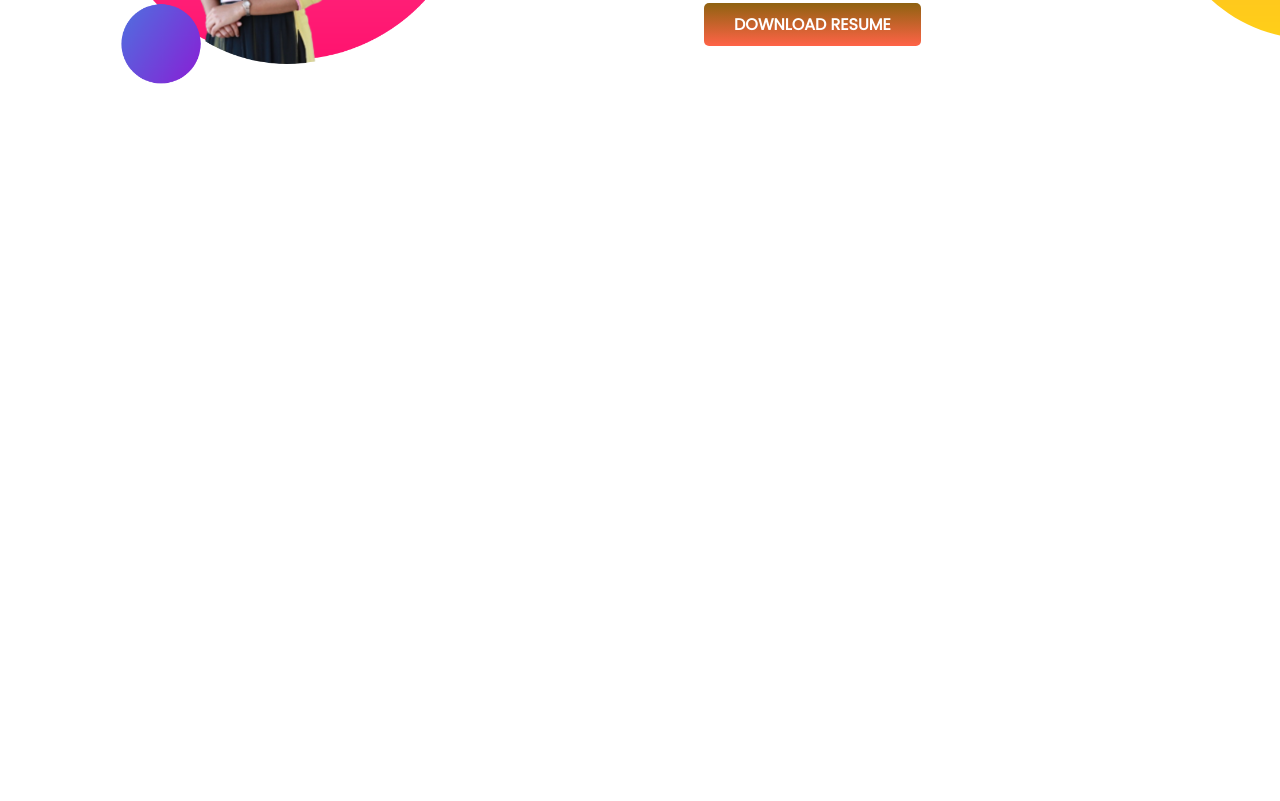
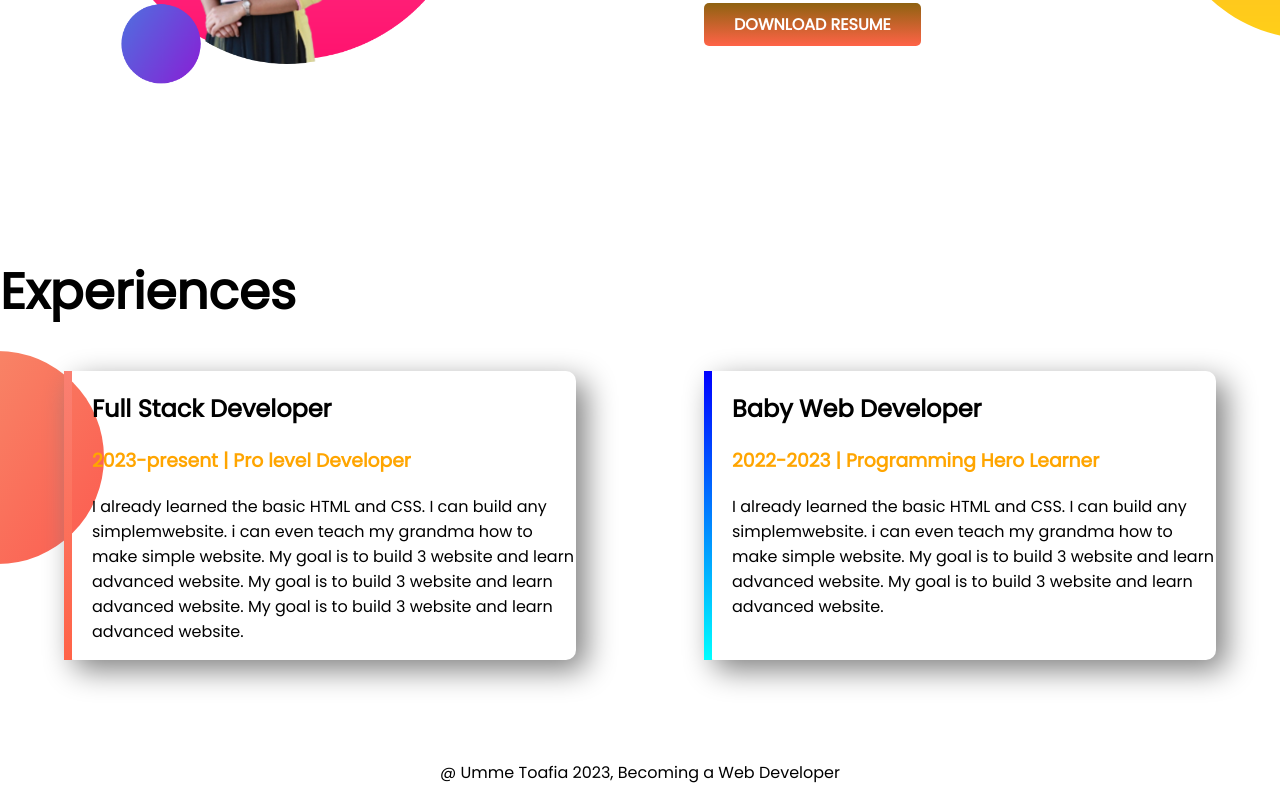
Before and after one commit to toafia/developer-portfolio, a plain HTML site: page index.html in a window 1280 px wide. Shown: the part 1090-1891 px from the top of the page. Before the commit the page ends 1345 px from the top, so only its background shows below. Drawn offline with Linux system fonts and the light colour scheme.

Commit message:
new code added

```diff
--- a/index.html
+++ b/index.html
@@ -13,7 +13,7 @@
 </head>
 
 <body>
-    <section class="top-banner">
+    <section class="top-banner flexible-container">
         <div class="half-width">
             <h1>Welcome To</h1>
             <h1> <span class="orange-color">Umme Toafia</span> World!</h1>
@@ -29,7 +29,7 @@
             <img src="images/toafia.png" alt="">
         </div>
     </section>
-    <section class="dream-big">
+    <section class="dream-big flexible-container">
         <div class="half-width">
             <img src="images/happy.png" alt="">
         </div>
@@ -43,6 +43,36 @@
 
     </section>
 
+    <section class="Experience-area">
+        <h1>Experiences</h1>
+        <div class="flexible-container">
+            <div id="Full-stack-dev" class="full-developer">
+                <h2>Full Stack Developer</h2>
+                <h3 class="orange-color">2023-present | Pro level Developer</h3>
+                <p>I already learned the basic HTML and CSS. I can build any simplemwebsite. i can even teach my grandma
+                    how
+                    to make simple website. My goal is to build 3 website and learn advanced website. My goal is to
+                    build 3
+                    website and learn advanced website. My goal is to build 3 website and learn advanced website.</p>
+
+            </div>
+            <div id="baby-web-dev" class="full-developer">
+                <h2>Baby Web Developer</h2>
+                <h3 class="orange-color">2022-2023 | Programming Hero Learner</h3>
+                <p>I already learned the basic HTML and CSS. I can build any simplemwebsite. i can even teach my grandma
+                    how
+                    to make simple website. My goal is to build 3 website and learn advanced website. My goal is to
+                    build 3
+                    website and learn advanced website.</p>
+            </div>
+        </div>
+
+
+    </section>
+    <footer>
+        <p>@ Umme Toafia 2023, Becoming a Web Developer</p>
+    </footer>
+
 </body>
 
 </html>
--- a/style.css
+++ b/style.css
@@ -12,7 +12,7 @@ h1 {
     color: orange;
 }
 
-section {
+.flexible-container {
     display: flex;
     margin-bottom: 100px;
 }
@@ -47,3 +47,36 @@ section {
     background-position: right;
 
 }
+
+.Experience-area {
+    background-image: url(images/exp-bg.png);
+    background-repeat: no-repeat;
+    background-position: left;
+
+}
+
+.full-developer {
+    width: 50%;
+    margin-left: 5%;
+    margin-right: 5%;
+    padding-left: 20px;
+    box-shadow: 10px 10px 30px gray;
+    border-radius: 10px;
+
+}
+
+#Full-stack-dev {
+    border-left: 8px solid;
+    border-image: linear-gradient(salmon, tomato);
+    border-image-slice: 1;
+}
+
+#baby-web-dev {
+    border-left: 8px solid;
+    border-image: linear-gradient(blue, cyan);
+    border-image-slice: 1;
+}
+
+footer p {
+    text-align: center;
+}
```
Also changed, not shown: images/IMG_2559-removebg-preview.png (deleted), show off/IMG_2557.JPG (deleted), show off/IMG_2559.JPG (deleted), show off/IMG_2616.JPG (deleted).
